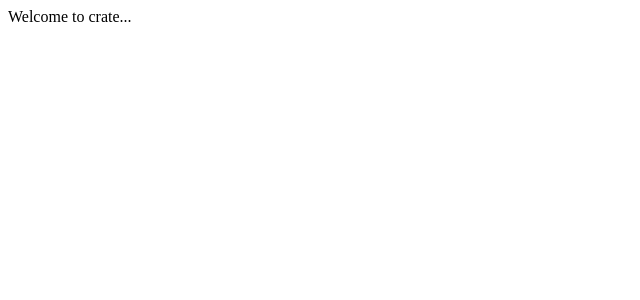
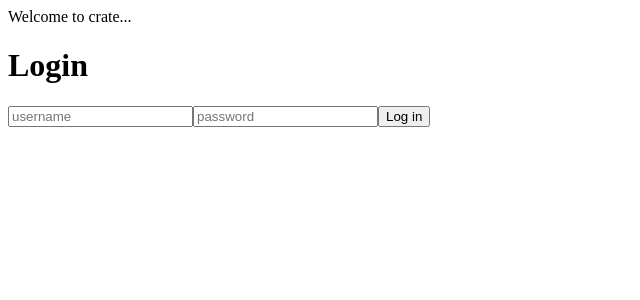
Before and after one commit to marcushaddon/crate2-frontend, an Angular app in the folder crate2/: page /login in a window 1280 px wide. Before the commit this address led to /. Shown: the top 300 px of the page, without its empty margins (0-640 px from the left). Built offline with nearby package versions, Linux system fonts and the light colour scheme.

Commit message:
Add login component/service

```diff
--- /dev/null
+++ b/crate2/src/app/login/login.component.html
@@ -0,0 +1,4 @@
+<h1>Login</h1>
+<input type="text" [(ngModel)]="username" placeholder="username" />
+<input type="text" [(ngModel)]="password" placeholder="password" />
+<input type="button" (click)="login()" value="Log in" />
--- /dev/null
+++ b/crate2/src/app/login/login.component.ts
@@ -0,0 +1,32 @@
+import { Component, OnInit } from '@angular/core';
+import { AuthService } from '../services/auth.service';
+
+@Component({
+  selector: 'app-login',
+  templateUrl: './login.component.html',
+  styleUrls: ['./login.component.css']
+})
+export class LoginComponent implements OnInit {
+
+  constructor(private auth: AuthService) { }
+
+  public username: string;
+  public password: string;
+
+  ngOnInit() {
+    this.auth.loggedIn
+    .subscribe(success => {
+      if (success) {
+        alert('Succesfully logged in!');
+        // TODO: Navigate to home page
+      } else if (success === false) {
+        alert('Incorrect username or password!');
+      }
+    });
+  }
+
+  public login() {
+    this.auth.login(this.username, this.password);
+  }
+
+}
--- a/crate2/src/app/services/auth.service.ts
+++ b/crate2/src/app/services/auth.service.ts
@@ -1,6 +1,6 @@
 import { Injectable } from '@angular/core';
 import { Http } from '@angular/http';
-import { Observable } from 'rxjs/Rx';
+import { Observable, BehaviorSubject } from 'rxjs/Rx';
 import { environment } from '../../environments/environment';
 
 @Injectable()
@@ -8,8 +8,10 @@ export class AuthService {
 
   constructor(public http: Http) { }
 
-  public Login(username: string, password: string): Observable<boolean> {
-    const endpoint = environment.apiUrl + 'auth/login';
+  public loggedIn: BehaviorSubject<boolean> = new BehaviorSubject(null);
+
+  public login(username: string, password: string): void {
+    const endpoint = environment.baseUrl + 'auth/login';
     const data = {
       username: username,
       password: password
@@ -17,16 +19,18 @@ export class AuthService {
 
     const result = this.http.post(endpoint, data);
 
-
+    // We'll handle setting the token, rather than letting whatever components know
     result
     .map(res => res.json())
     .subscribe(
-      (token) => window.localStorage.setItem('crate-jwt-token', token),
-      (err) => console.log('Error signing in!')
+      (token) => {
+        window.localStorage.setItem('crate-jwt-token', token);
+        this.loggedIn.next(true);
+      },
+      (err) => {
+        console.log('Error signing in!');
+        this.loggedIn.next(false);
+      }
     );
-
-    return result
-    .map(res => res.status === 201 ? true : false );
-
   }
 }
--- a/crate2/src/app/services/stereo.service.ts
+++ b/crate2/src/app/services/stereo.service.ts
@@ -250,6 +250,7 @@ export class StereoService {
   constructor() {
     // Expose this to outside scripts
     window['stereo'] = this;
+    this.state = 0;
     this.trackIndex = 0;
   }
 
--- a/crate2/src/environments/environment.ts
+++ b/crate2/src/environments/environment.ts
@@ -5,5 +5,6 @@
 
 export const environment = {
   production: false,
+  baseUrl: 'http://localhost:3000/',
   apiUrl: 'http://localhost:3000/api/'
 };
--- a/crate2/src/index.html
+++ b/crate2/src/index.html
@@ -44,7 +44,6 @@
         // 4. The API will call this function when the video player is ready.
         function onPlayerReady(event) {
           console.log("Player ready!");
-          window.stereo.state = 0;
         }
 
         // 5. The API calls this function when the player's state changes.
```
Also changed, not shown: crate2/src/app/app.module.ts (+14 -3 lines), crate2/src/app/login/login.component.css (added), 1 other file (tests, documents, lock files or other folders).
